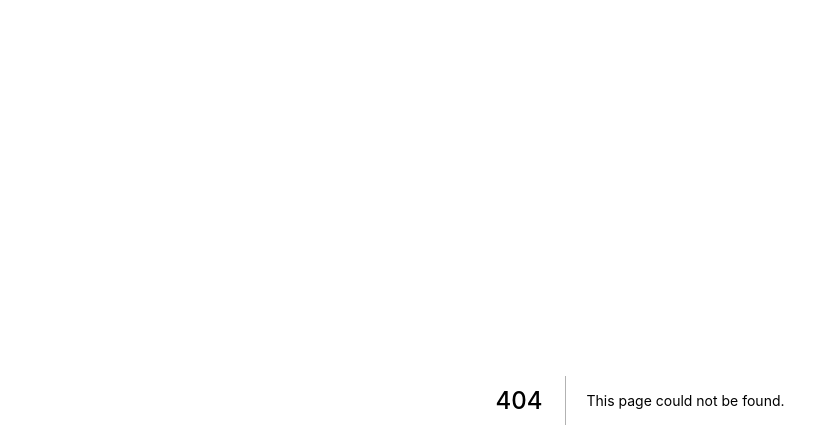
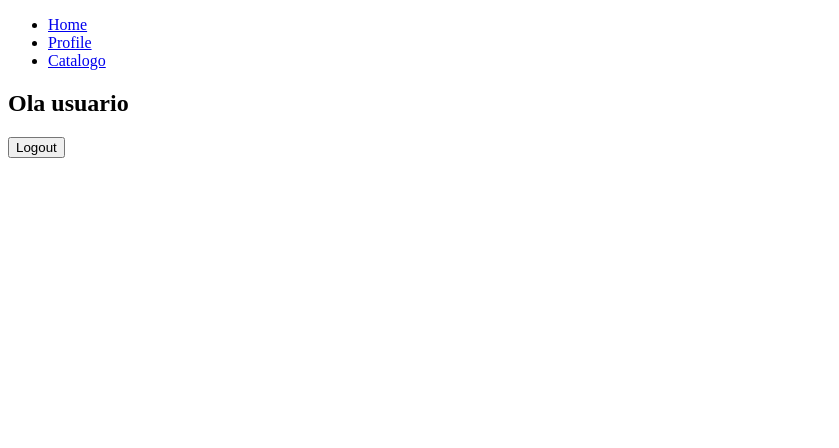
Before and after one commit to itaji-create/wine-club-app, a Next.js app: page /profile in a window 1280 px wide. Before the commit this address had no page. Shown: the top 448 px of the page, without its empty margins (0-839 px from the left). Built offline with nearby package versions, Linux system fonts and the light colour scheme.

Commit message:
cria pagina catalog e renderiza catalogo de vinhos

```diff
--- a/next.config.js
+++ b/next.config.js
@@ -1,5 +1,8 @@
 /** @type {import('next').NextConfig} */
 const nextConfig = {
+  images: {
+    domains: ['www.wine.com.br'],
+  },
   reactStrictMode: true,
 }
 
--- /dev/null
+++ b/src/components/nav.tsx
@@ -0,0 +1,28 @@
+import { NextPage } from "next";
+import Link from "next/link";
+
+const Nav: NextPage = () => {
+  return (
+    <nav>
+      <ul>
+        <li>
+          <Link href="/">
+            <a>Home</a>
+          </Link>
+        </li>
+        <li>
+          <Link href="/profile">
+            <a>Profile</a>
+          </Link>
+        </li>
+        <li>
+          <Link href="/catalog">
+            <a>Catalogo</a>
+          </Link>
+        </li>
+      </ul>
+    </nav>
+  )
+}
+
+export default Nav;
--- /dev/null
+++ b/src/pages/profile.tsx
@@ -0,0 +1,19 @@
+import { NextPage } from "next";
+import Link from "next/link";
+import Nav from "../components/nav";
+
+const ProfilePage: NextPage = () => {
+  return (
+    <div>
+      <Nav />
+        <h2>Ola usuario</h2>
+        <Link href="/">
+          <button type="button">
+            Logout
+          </button>
+        </Link>
+    </div>
+  )
+}
+
+export default ProfilePage;
```
Also changed, not shown: src/pages/catalog.tsx (added, +41 -0 lines), src/pages/index.tsx (+8 -2 lines), src/services/fetchWineApi.tsx (added, +7 -0 lines), src/context/MyContext.tsx (added), src/context/Provider.tsx (added), src/pages/Context.tsx (added).
